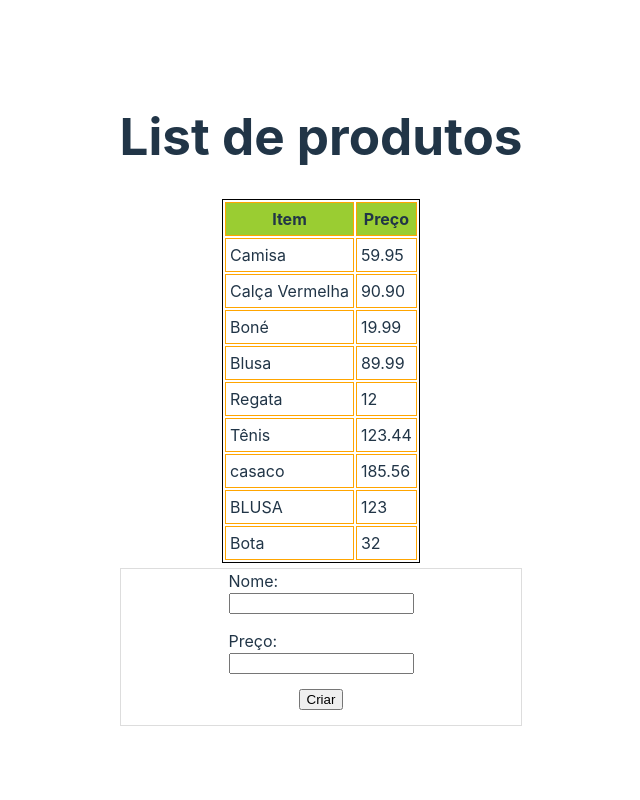
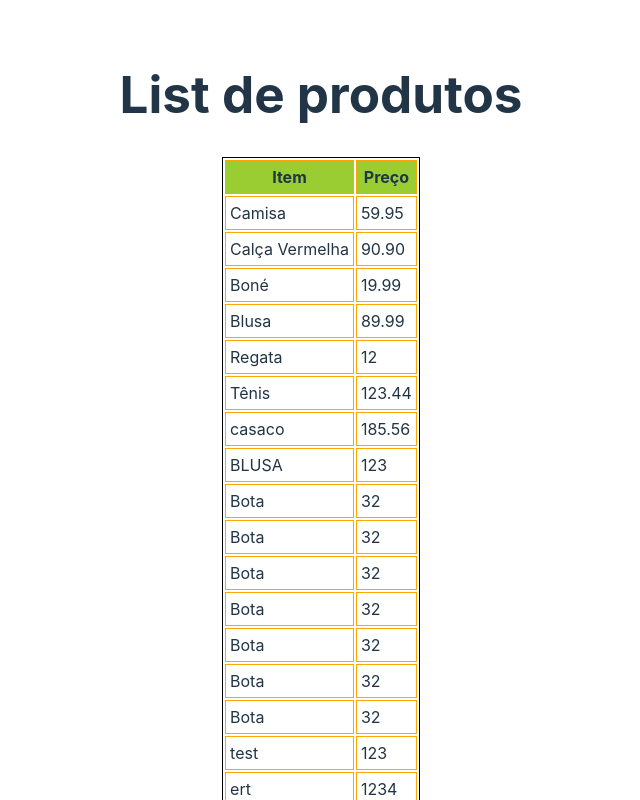
Before and after one commit to wtiinfo/react-server, a React (Vite) app: page / in a window 1280 px wide. Shown: the top 800 px of the page, without its empty margins (319-959 px from the left). Built offline with nearby package versions, Linux system fonts and the light colour scheme; data requests are answered from the project's data file.

Commit message:
Impedindo post seguido

```diff
--- a/data/db.json
+++ b/data/db.json
@@ -44,6 +44,86 @@
       "name": "Bota",
       "price": "32",
       "id": 9
+    },
+    {
+      "name": "Bota",
+      "price": "32",
+      "id": 10
+    },
+    {
+      "name": "Bota",
+      "price": "32",
+      "id": 11
+    },
+    {
+      "name": "Bota",
+      "price": "32",
+      "id": 12
+    },
+    {
+      "name": "Bota",
+      "price": "32",
+      "id": 13
+    },
+    {
+      "name": "Bota",
+      "price": "32",
+      "id": 14
+    },
+    {
+      "name": "Bota",
+      "price": "32",
+      "id": 15
+    },
+    {
+      "name": "test",
+      "price": "123",
+      "id": 16
+    },
+    {
+      "name": "ert",
+      "price": "1234",
+      "id": 17
+    },
+    {
+      "name": "ert",
+      "price": "1234",
+      "id": 18
+    },
+    {
+      "name": "ert",
+      "price": "1234",
+      "id": 19
+    },
+    {
+      "name": "ert",
+      "price": "1234",
+      "id": 20
+    },
+    {
+      "name": "ert",
+      "price": "1234",
+      "id": 21
+    },
+    {
+      "name": "tes",
+      "price": "123",
+      "id": 22
+    },
+    {
+      "name": "",
+      "price": "",
+      "id": 23
+    },
+    {
+      "name": "",
+      "price": "",
+      "id": 24
+    },
+    {
+      "name": "wer",
+      "price": "err",
+      "id": 25
     }
   ]
 }
--- a/src/App.jsx
+++ b/src/App.jsx
@@ -89,7 +89,8 @@ function App() {
             <lable>Preço:
               <input type="text" value={price} name="price" onChange={(e) => setPrice(e.target.value)} />
             </lable>
-            <input type="submit" value="Criar" />
+            {loading && <input type="submit" disabled value="Aguardar" />}
+            {!loading && <input type="submit" value="Criar" />}
           </form>
         </div>
       </div>
```
